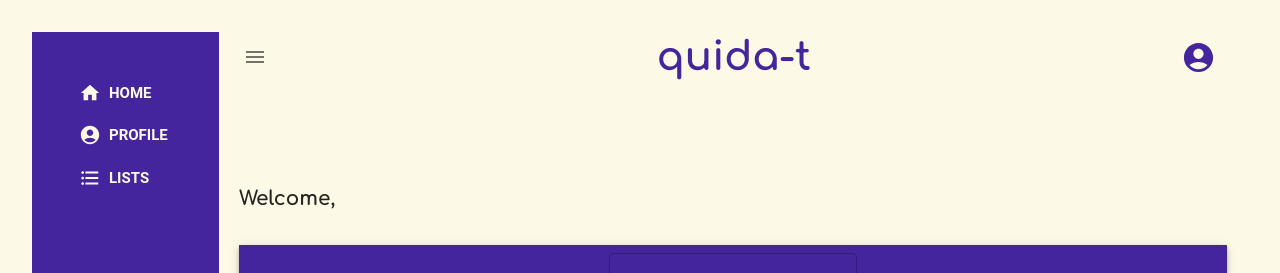
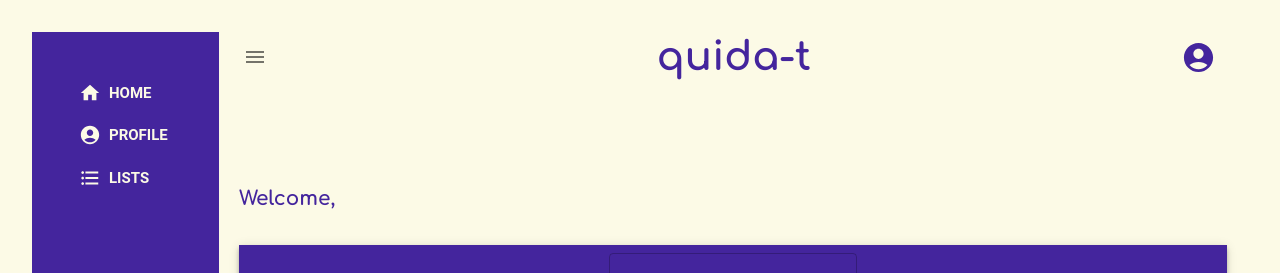
Before and after one commit to franArteaga8/quida-t, a React (Vite) app in the folder root/: page / in a window 1280 px wide. Shown: the top 273 px of the page. Built offline with nearby package versions, Linux system fonts and the light colour scheme; sample sign-in values are in the browser's storage; the HTML template or start-up script is replaced by a standard one.

Commit message:
welcome message: color

```diff
--- a/root/src/pages/Home/Home.jsx
+++ b/root/src/pages/Home/Home.jsx
@@ -47,7 +47,7 @@ const Home = () => {
 
 
     <Box  >
-      <Box textAlign={'left'} sx={{ marginBottom: '30px'}}>
+      <Box textAlign={'left'}  color={'primary.main'} sx={{ marginBottom: '30px'}}>
 
       <Typography variant='h6'>
         Welcome,
```
